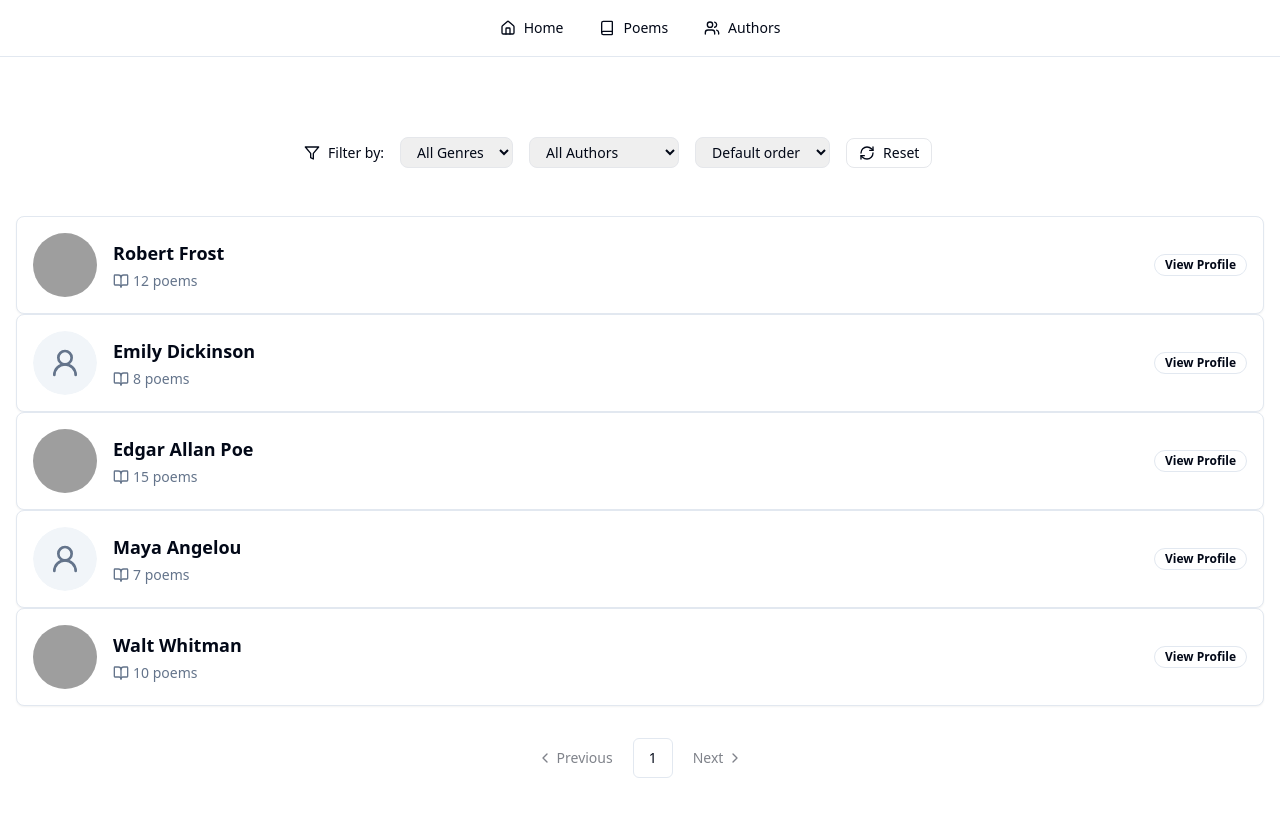
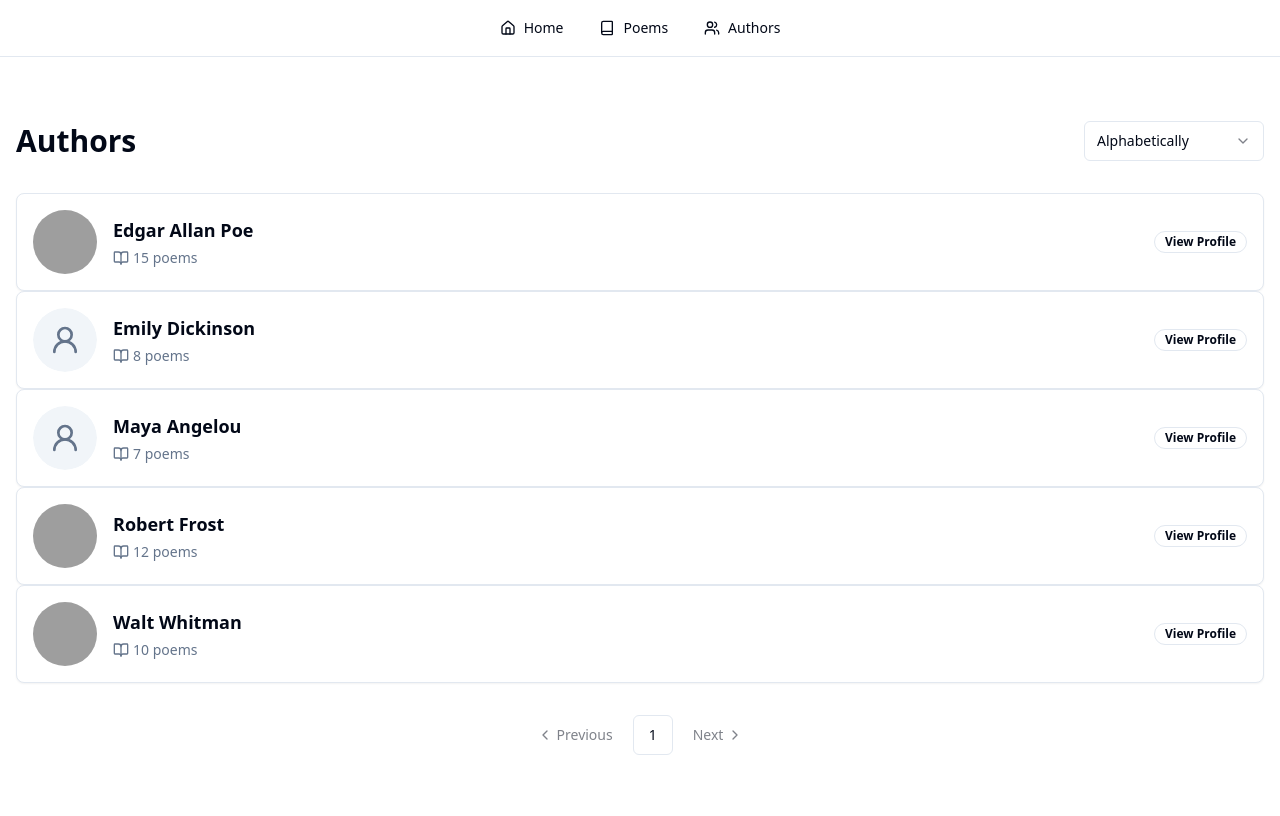
Before and after one commit to bootuz/ink-whispers-unleashed, a React (Vite) app: page /authors in a window 1280 px wide. Shown: the top 816 px of the page. Built offline with nearby package versions, Linux system fonts and the light colour scheme; grey boxes are pictures that could not be loaded.

Commit message:
Reverted to edit edt-eedb98b3-5df5-4ea0-bbf2-47d63d1ad92b: "feat: Add author ordering filter
Adds functionality to filter authors by name or poem count."

```diff
--- a/src/pages/Authors.tsx
+++ b/src/pages/Authors.tsx
@@ -1,10 +1,10 @@
-import { useState } from "react"
-import { Link } from "react-router-dom"
-import { FilterBar } from "@/components/FilterBar"
+
 import { Avatar, AvatarFallback, AvatarImage } from "@/components/ui/avatar"
 import { Badge } from "@/components/ui/badge"
 import { Card, CardContent } from "@/components/ui/card"
 import { BookOpen, UserRound } from "lucide-react"
+import { useState } from "react"
+import { Link } from "react-router-dom"
 import {
   Pagination,
   PaginationContent,
@@ -13,6 +13,13 @@ import {
   PaginationNext,
   PaginationPrevious,
 } from "@/components/ui/pagination"
+import {
+  Select,
+  SelectContent,
+  SelectItem,
+  SelectTrigger,
+  SelectValue,
+} from "@/components/ui/select"
 
 const authors = [
   {
@@ -51,10 +58,18 @@ const AUTHORS_PER_PAGE = 8
 
 const Authors = () => {
   const [currentPage, setCurrentPage] = useState(1)
+  const [sortBy, setSortBy] = useState<"name" | "poems">("name")
 
-  const totalPages = Math.ceil(authors.length / AUTHORS_PER_PAGE)
+  const sortedAuthors = [...authors].sort((a, b) => {
+    if (sortBy === "name") {
+      return a.name.localeCompare(b.name)
+    }
+    return b.poemCount - a.poemCount
+  })
+
+  const totalPages = Math.ceil(sortedAuthors.length / AUTHORS_PER_PAGE)
   const startIndex = (currentPage - 1) * AUTHORS_PER_PAGE
-  const paginatedAuthors = authors.slice(startIndex, startIndex + AUTHORS_PER_PAGE)
+  const paginatedAuthors = sortedAuthors.slice(startIndex, startIndex + AUTHORS_PER_PAGE)
 
   const handlePageChange = (page: number) => {
     setCurrentPage(page)
@@ -62,9 +77,18 @@ const Authors = () => {
   }
 
   return (
-    <div className="min-h-screen px-4 py-16 max-w-7xl mx-auto">
-      <div className="max-w-2xl mx-auto mb-8">
-        <FilterBar />
+    <div className="min-h-screen flex flex-col items-center px-4 py-16 max-w-7xl mx-auto">
+      <div className="w-full flex justify-between items-center mb-8">
+        <h1 className="text-3xl font-semibold">Authors</h1>
+        <Select value={sortBy} onValueChange={(value: "name" | "poems") => setSortBy(value)}>
+          <SelectTrigger className="w-[180px]">
+            <SelectValue placeholder="Sort by..." />
+          </SelectTrigger>
+          <SelectContent>
+            <SelectItem value="name">Alphabetically</SelectItem>
+            <SelectItem value="poems">Number of poems</SelectItem>
+          </SelectContent>
+        </Select>
       </div>
       <div className="w-full space-y-6 mb-8">
         {paginatedAuthors.map((author) => (
```
